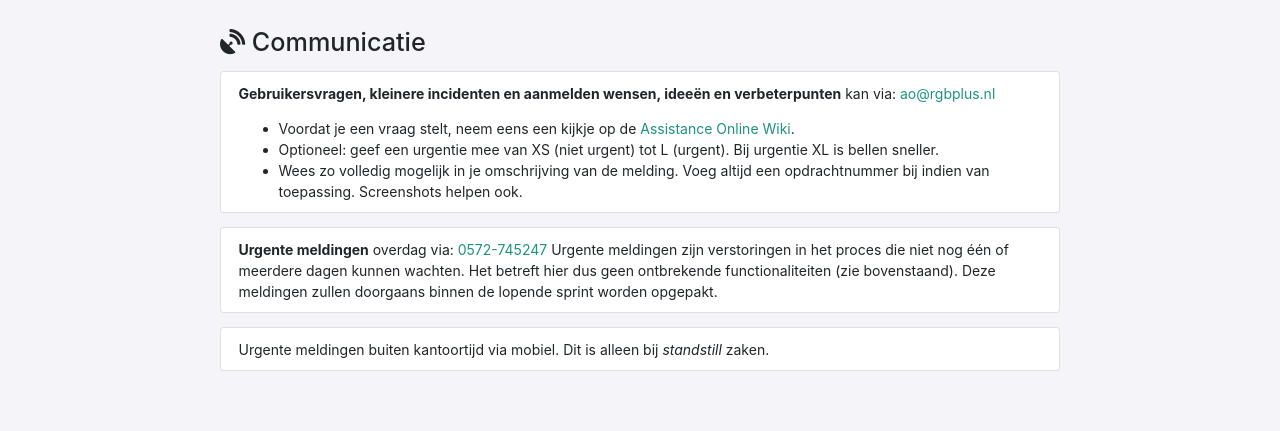
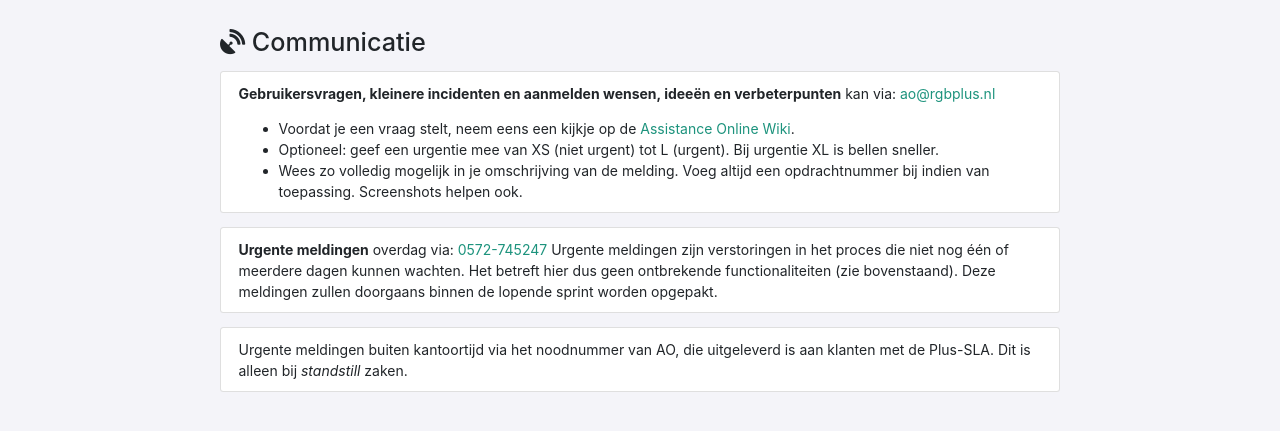
Before and after one commit to assistance-online/status, a plain HTML site: page contact.html in a window 1280 px wide. Shown: the part 65-496 px from the top of the page. Drawn offline with nearby package versions, Linux system fonts and the light colour scheme.

Commit message:
Update contact.html

```diff
--- a/contact.html
+++ b/contact.html
@@ -80,7 +80,7 @@
             </ul>
             <ul class="list-group">
                 <li class="list-group-item">
-                    Urgente meldingen buiten kantoortijd via mobiel.
+                    Urgente meldingen buiten kantoortijd via het noodnummer van AO, die uitgeleverd is aan klanten met de Plus-SLA.
                     Dit is alleen bij <i>standstill</i> zaken.
                 </li>
             </ul>
```
